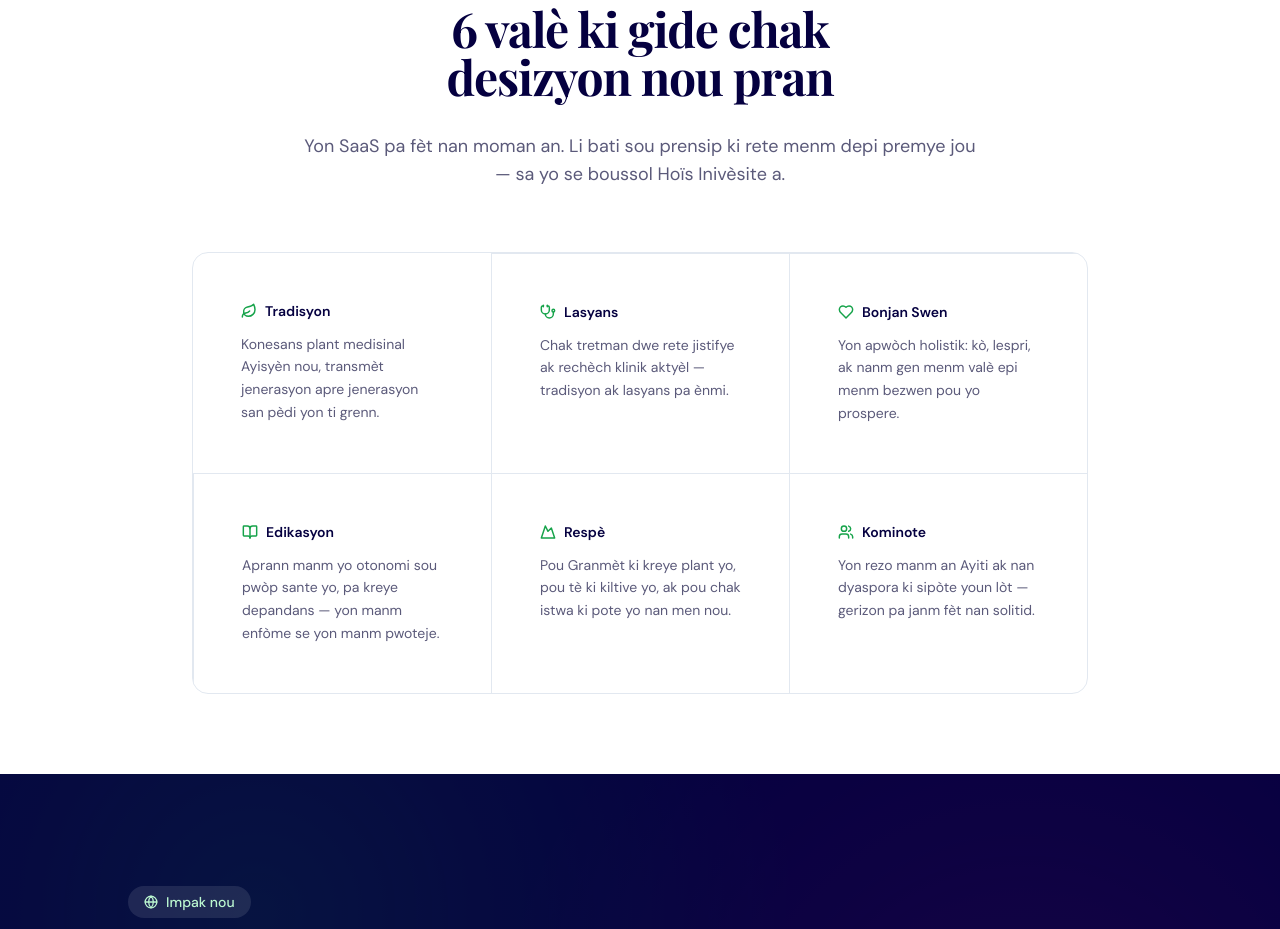
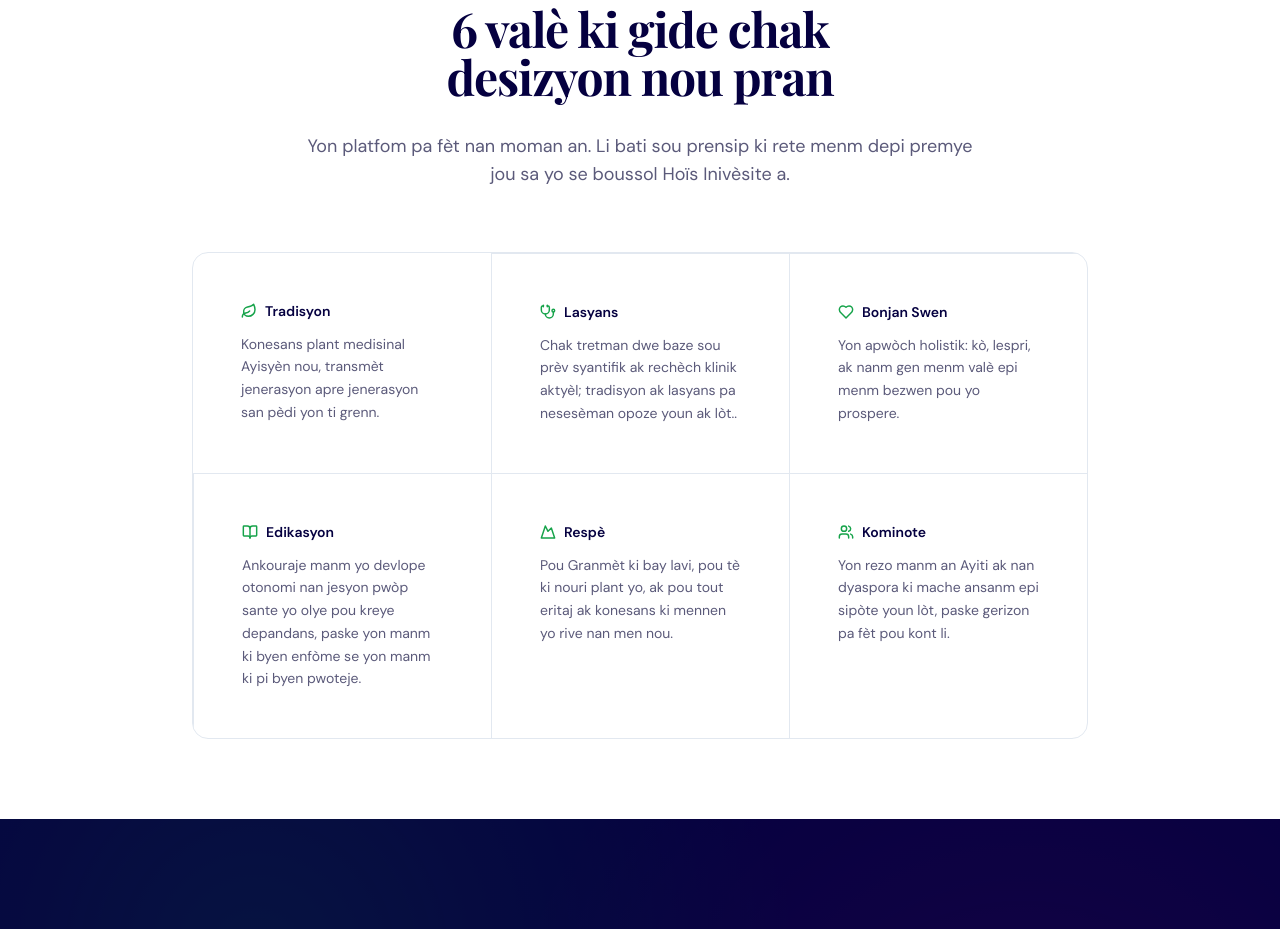
Before and after one commit to hebdev1/Hois.medikaplant.org, a Next.js app: page /istwa-nou in a window 1280 px wide. Shown: the part 3620-4549 px from the top of the page. Built offline with nearby package versions, Linux system fonts and the light colour scheme.

Commit message:
Revise text for improved clarity in features-4
Updated several paragraphs for clarity and coherence.

```diff
--- a/components/ui/features-4.tsx
+++ b/components/ui/features-4.tsx
@@ -29,8 +29,8 @@ export function Features() {
             6 valè ki gide chak desizyon nou pran
           </h2>
           <p className="text-ink-muted text-base md:text-lg leading-relaxed">
-            Yon SaaS pa fèt nan moman an. Li bati sou prensip ki rete menm
-            depi premye jou — sa yo se boussol Hoïs Inivèsite a.
+            Yon platfom pa fèt nan moman an. Li bati sou prensip ki rete menm
+            depi premye jou sa yo se boussol Hoïs Inivèsite a.
           </p>
         </div>
 
@@ -52,8 +52,8 @@ export function Features() {
               <h3 className="text-sm font-semibold text-ink">Lasyans</h3>
             </div>
             <p className="text-sm text-ink-muted leading-relaxed">
-              Chak tretman dwe rete jistifye ak rechèch klinik aktyèl —
-              tradisyon ak lasyans pa ènmi.
+              Chak tretman dwe baze sou prèv syantifik ak rechèch klinik aktyèl;
+              tradisyon ak lasyans pa nesesèman opoze youn ak lòt..
             </p>
           </div>
 
@@ -74,8 +74,8 @@ export function Features() {
               <h3 className="text-sm font-semibold text-ink">Edikasyon</h3>
             </div>
             <p className="text-sm text-ink-muted leading-relaxed">
-              Aprann manm yo otonomi sou pwòp sante yo, pa kreye depandans —
-              yon manm enfòme se yon manm pwoteje.
+              Ankouraje manm yo devlope otonomi nan jesyon pwòp sante yo olye pou kreye depandans,
+              paske yon manm ki byen enfòme se yon manm ki pi byen pwoteje.
             </p>
           </div>
 
@@ -85,8 +85,7 @@ export function Features() {
               <h3 className="text-sm font-semibold text-ink">Respè</h3>
             </div>
             <p className="text-sm text-ink-muted leading-relaxed">
-              Pou Granmèt ki kreye plant yo, pou tè ki kiltive yo, ak pou
-              chak istwa ki pote yo nan men nou.
+              Pou Granmèt ki bay lavi, pou tè ki nouri plant yo, ak pou tout eritaj ak konesans ki mennen yo rive nan men nou.
             </p>
           </div>
 
@@ -96,8 +95,7 @@ export function Features() {
               <h3 className="text-sm font-semibold text-ink">Kominote</h3>
             </div>
             <p className="text-sm text-ink-muted leading-relaxed">
-              Yon rezo manm an Ayiti ak nan dyaspora ki sipòte youn lòt —
-              gerizon pa janm fèt nan solitid.
+              Yon rezo manm an Ayiti ak nan dyaspora ki mache ansanm epi sipòte youn lòt, paske gerizon pa fèt pou kont li.
             </p>
           </div>
         </div>
```
